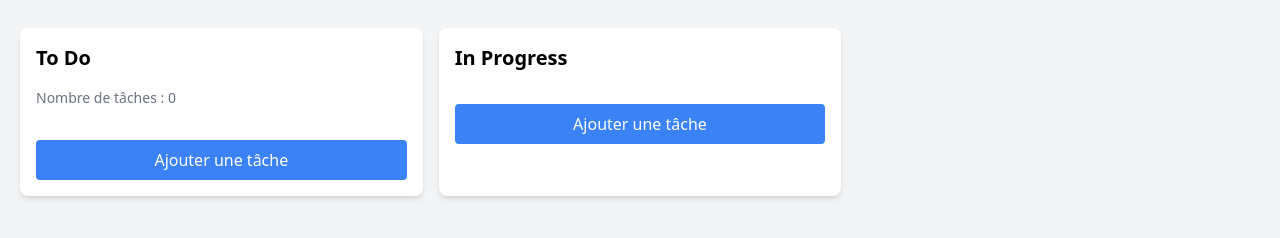
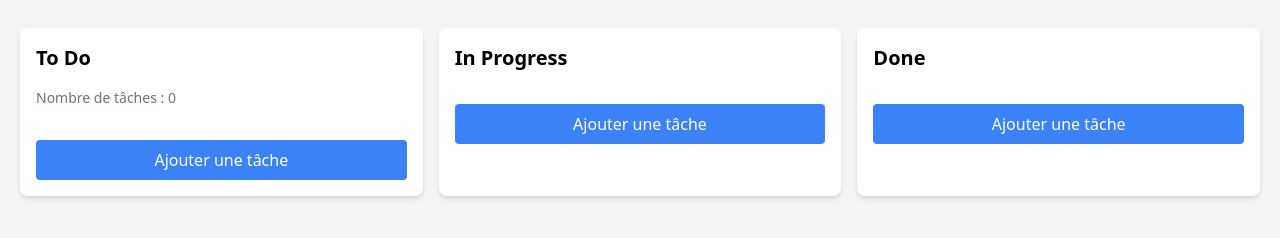
Before and after one commit to Youcode-Classe-E-2024-2025/Nada-zirari-kanban, a website: page index.html in a window 1280 px wide. Shown: the part 148-386 px from the top of the page. Drawn offline with nearby package versions, Linux system fonts and the light colour scheme; files that its build step writes are made by us from their sources.

Commit message:
j'ai ajouté la zone de task DONE

```diff
--- a/index.html
+++ b/index.html
@@ -50,5 +50,18 @@
         <button onclick="addTask('inProgress')" class="mt-4 w-full py-2 bg-blue-500 text-white rounded">Ajouter une tâche</button>
       </div>
 
+
+       <!-- Done Column -->
+    <div class="bg-white p-4 rounded-lg shadow-md">
+        <h2 class="text-xl font-semibold mb-4">Done</h2>
+        <div id="doneList" class="space-y-2">
+          <!-- Tasks will appear here -->
+        </div>
+        <button onclick="addTask('done')" class="mt-4 w-full py-2 bg-blue-500 text-white rounded">Ajouter une tâche</button>
+      </div>
+    </div>
+  </div>
+
+  <script src="script.js"></script>
 </body>
 </html>
```
